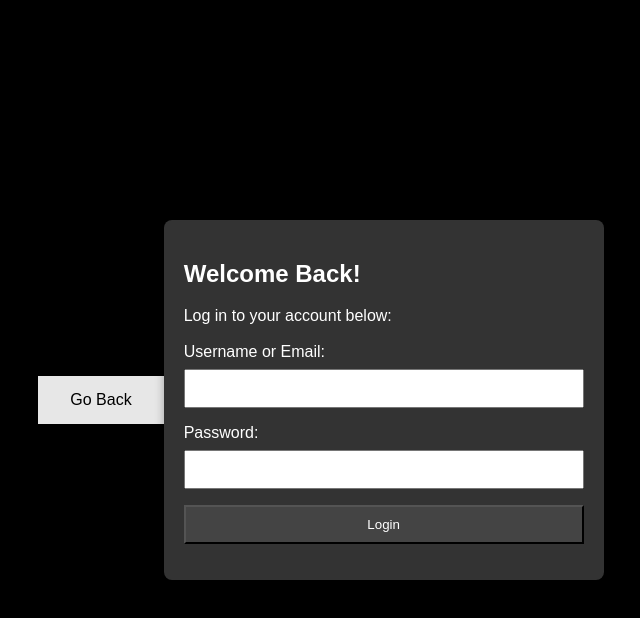
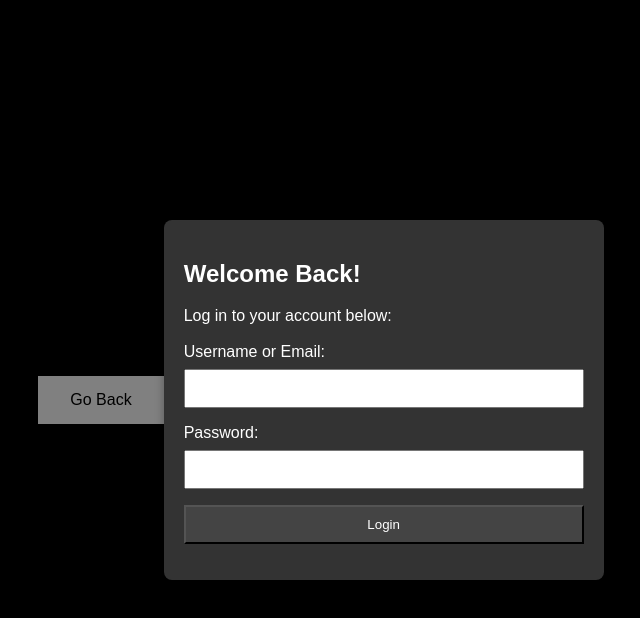
Before and after one commit to Central3465/HB-Blog, a plain HTML site: page login.html in a window 1280 px wide. In both pictures the pointer is over the button "Go Back". Shown: the whole page, without its empty margins (319-959 px from the left). Drawn offline with Linux system fonts and the light colour scheme.

Commit message:
initialcommit

```diff
--- a/login.html
+++ b/login.html
@@ -58,6 +58,11 @@
             text-decoration: none;
             display: inline-block;
             font-size: 16px;
+        }
+
+        button:hover {
+            background-color: grey;
+        }
     </style>
 </head>
 
```
Also changed, not shown: about.html (+4 -0 lines), index.html (+4 -0 lines), signup.html (+5 -0 lines).
